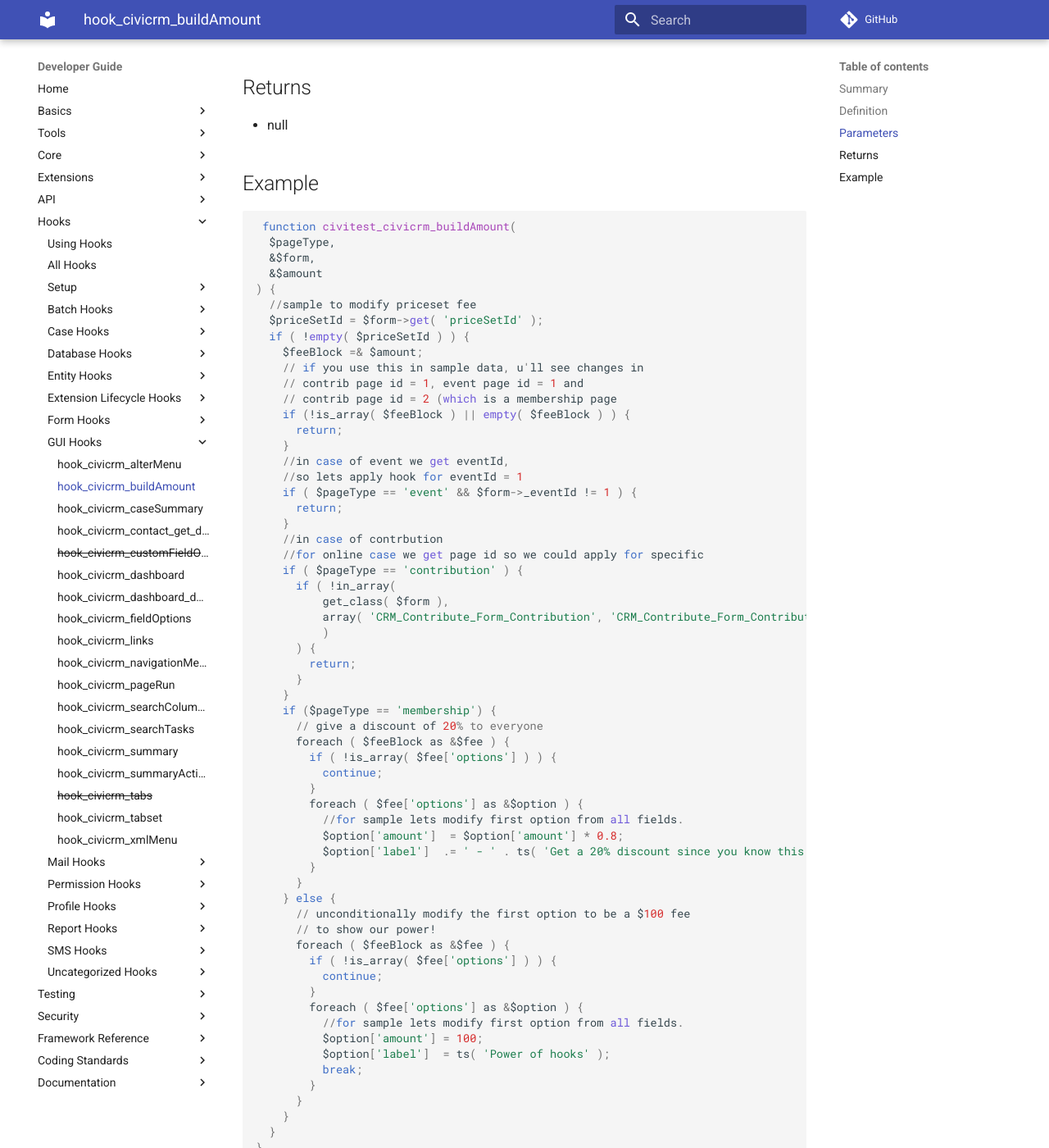
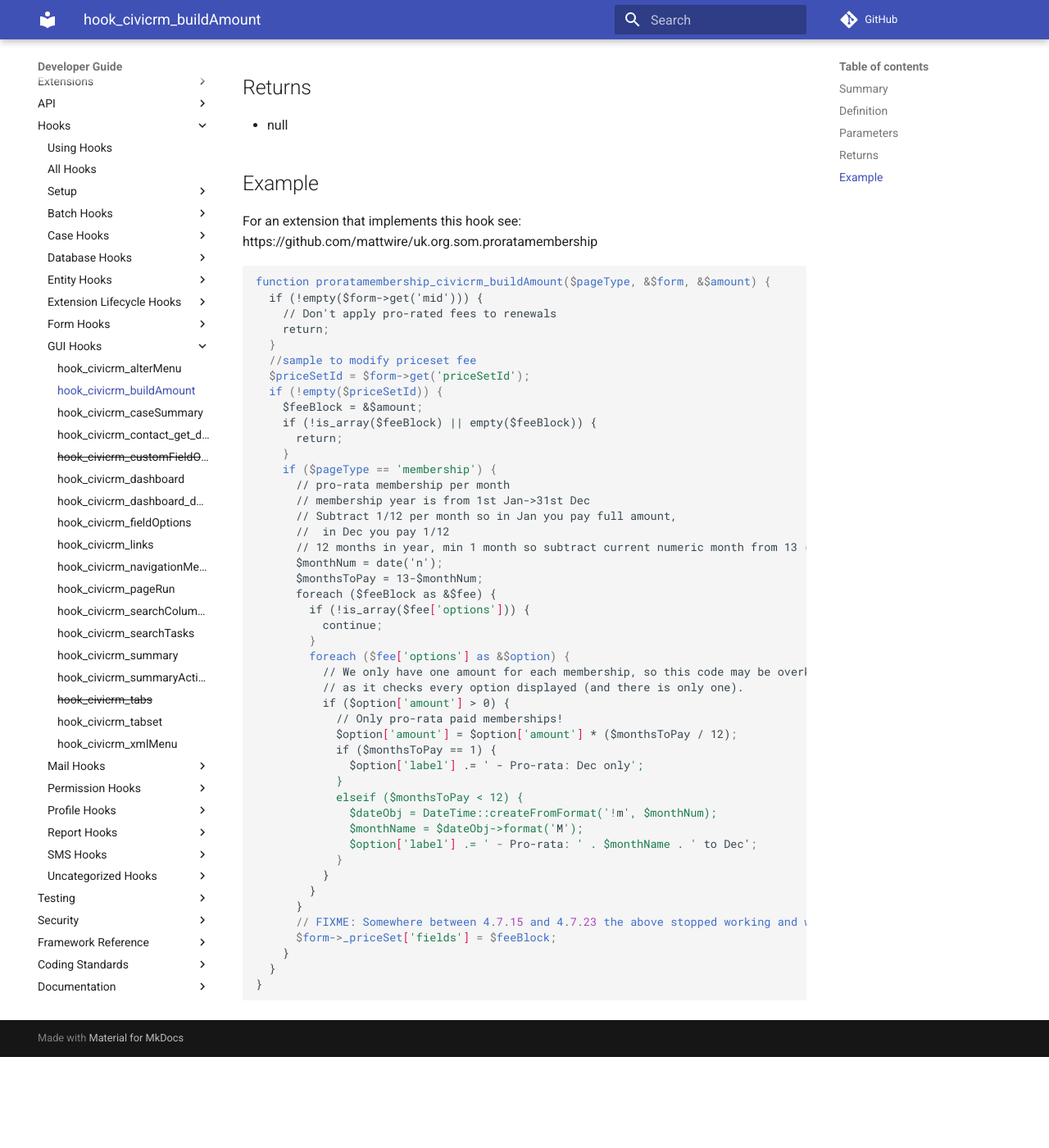
Before and after one commit to civicrm/civicrm-dev-docs, an MkDocs documentation site: the page built from docs/hooks/hook_civicrm_buildAmount.md, in a window 1280 px wide and 1400 px high, scrolled down 573 px. Shown: the whole window at 82% size. Built offline with MkDocs 1.6.1 and Material for MkDocs 9.7.7, drawn with Linux system fonts in a browser that asks for light colours; comment, search, counter and statistics services are not loaded; old or Windows-style settings are respelled for this version of MkDocs; after the commit the page ends 1862 px from its top, so only the background shows below that; some of the changed text lies outside the part shown.

Commit message:
Add a new working example
Add a new working example for hook_civicrm_buildAmount

```diff
--- a/docs/hooks/hook_civicrm_buildAmount.md
+++ b/docs/hooks/hook_civicrm_buildAmount.md
@@ -22,68 +22,51 @@ registration fees.
 -   null
 
 ## Example
+For an extension that implements this hook see: https://github.com/mattwire/uk.org.som.proratamembership
 
-     function civitest_civicrm_buildAmount(
-      $pageType,
-      &$form,
-      &$amount
-    ) {
+    function proratamembership_civicrm_buildAmount($pageType, &$form, &$amount) {
+      if (!empty($form->get('mid'))) {
+        // Don't apply pro-rated fees to renewals
+        return;
+      }
       //sample to modify priceset fee
-      $priceSetId = $form->get( 'priceSetId' );
-      if ( !empty( $priceSetId ) ) {
-        $feeBlock =& $amount;
-        // if you use this in sample data, u'll see changes in
-        // contrib page id = 1, event page id = 1 and
-        // contrib page id = 2 (which is a membership page
-        if (!is_array( $feeBlock ) || empty( $feeBlock ) ) {
+      $priceSetId = $form->get('priceSetId');
+      if (!empty($priceSetId)) {
+        $feeBlock = &$amount;
+        if (!is_array($feeBlock) || empty($feeBlock)) {
           return;
         }
-        //in case of event we get eventId,
-        //so lets apply hook for eventId = 1
-        if ( $pageType == 'event' && $form->_eventId != 1 ) {
-          return;
-        }
-        //in case of contrbution
-        //for online case we get page id so we could apply for specific
-        if ( $pageType == 'contribution' ) {
-          if ( !in_array(
-              get_class( $form ),
-              array( 'CRM_Contribute_Form_Contribution', 'CRM_Contribute_Form_Contribution_Main')
-              )
-          ) {
-            return;
-          }
-        }
         if ($pageType == 'membership') {
-          // give a discount of 20% to everyone
-          foreach ( $feeBlock as &$fee ) {
-            if ( !is_array( $fee['options'] ) ) {
+          // pro-rata membership per month
+          // membership year is from 1st Jan->31st Dec
+          // Subtract 1/12 per month so in Jan you pay full amount,
+          //  in Dec you pay 1/12
+          // 12 months in year, min 1 month so subtract current numeric month from 13 (gives 12 in Jan, 1 in December)
+          $monthNum = date('n');
+          $monthsToPay = 13-$monthNum;
+          foreach ($feeBlock as &$fee) {
+            if (!is_array($fee['options'])) {
               continue;
             }
-            foreach ( $fee['options'] as &$option ) {
-              //for sample lets modify first option from all fields.
-              $option['amount']  = $option['amount'] * 0.8;
-              $option['label']  .= ' - ' . ts( 'Get a 20% discount since you know this hook' );
+            foreach ($fee['options'] as &$option) {
+              // We only have one amount for each membership, so this code may be overkill,
+              // as it checks every option displayed (and there is only one).
+              if ($option['amount'] > 0) {
+                // Only pro-rata paid memberships!
+                $option['amount'] = $option['amount'] * ($monthsToPay / 12);
+                if ($monthsToPay == 1) {
+                  $option['label'] .= ' - Pro-rata: Dec only';
+                }
+                elseif ($monthsToPay < 12) {
+                  $dateObj = DateTime::createFromFormat('!m', $monthNum);
+                  $monthName = $dateObj->format('M');
+                  $option['label'] .= ' - Pro-rata: ' . $monthName . ' to Dec';
+                }
+              }
             }
           }
-        } else {
-          // unconditionally modify the first option to be a $100 fee
-          // to show our power!
-          foreach ( $feeBlock as &$fee ) {
-            if ( !is_array( $fee['options'] ) ) {
-              continue;
-            }
-            foreach ( $fee['options'] as &$option ) {
-              //for sample lets modify first option from all fields.
-              $option['amount'] = 100;
-              $option['label']  = ts( 'Power of hooks' );
-              break;
-            }
-          }
+          // FIXME: Somewhere between 4.7.15 and 4.7.23 the above stopped working and we have to do the following to make the confirm page show the correct amount.
+          $form->_priceSet['fields'] = $feeBlock;
         }
       }
     }
-
-It may be me... but I'm pretty sure that this documentation needs to be
-updated because since 4.2 everything is in a price set... This code
-doesn't actually work to my knowledge.
```
